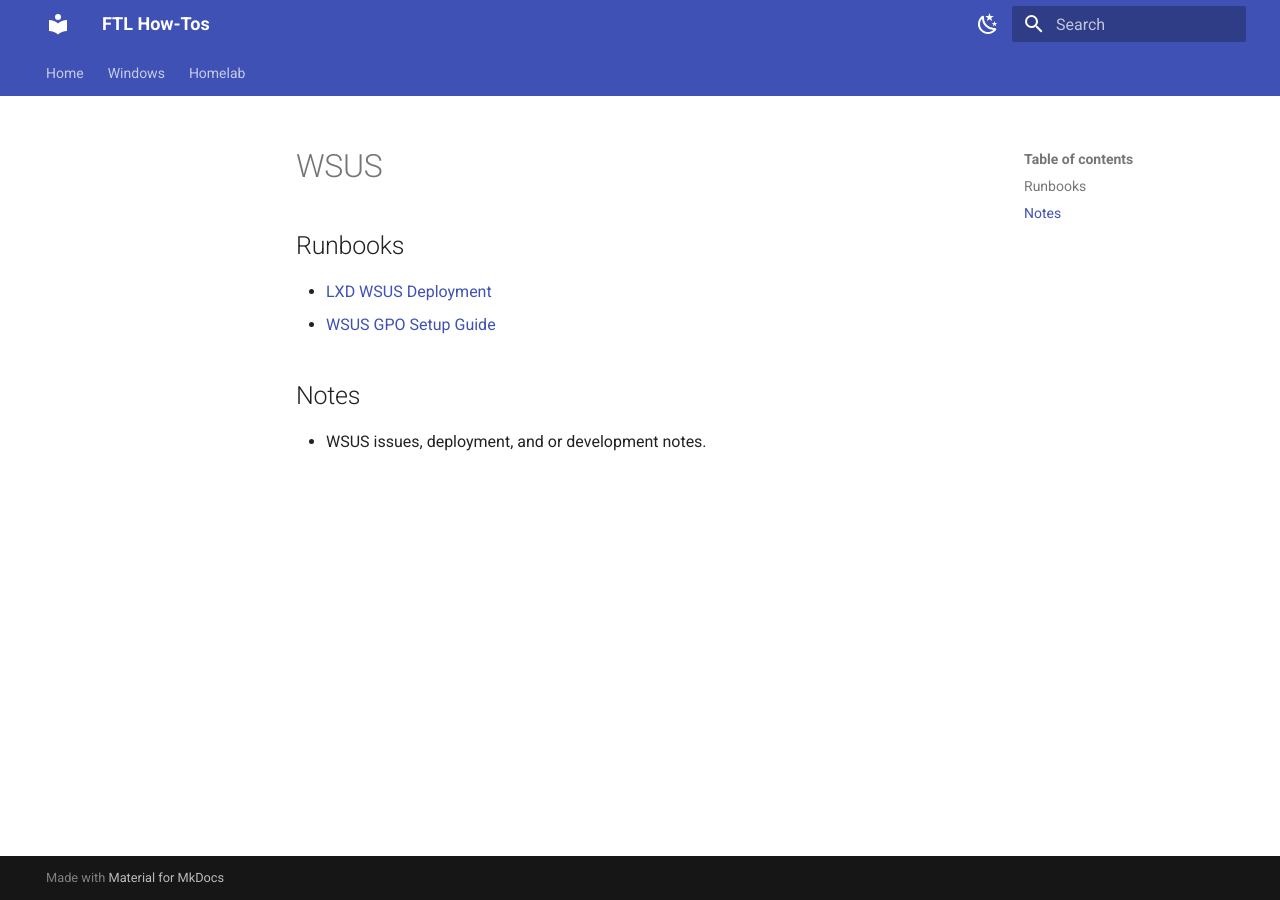
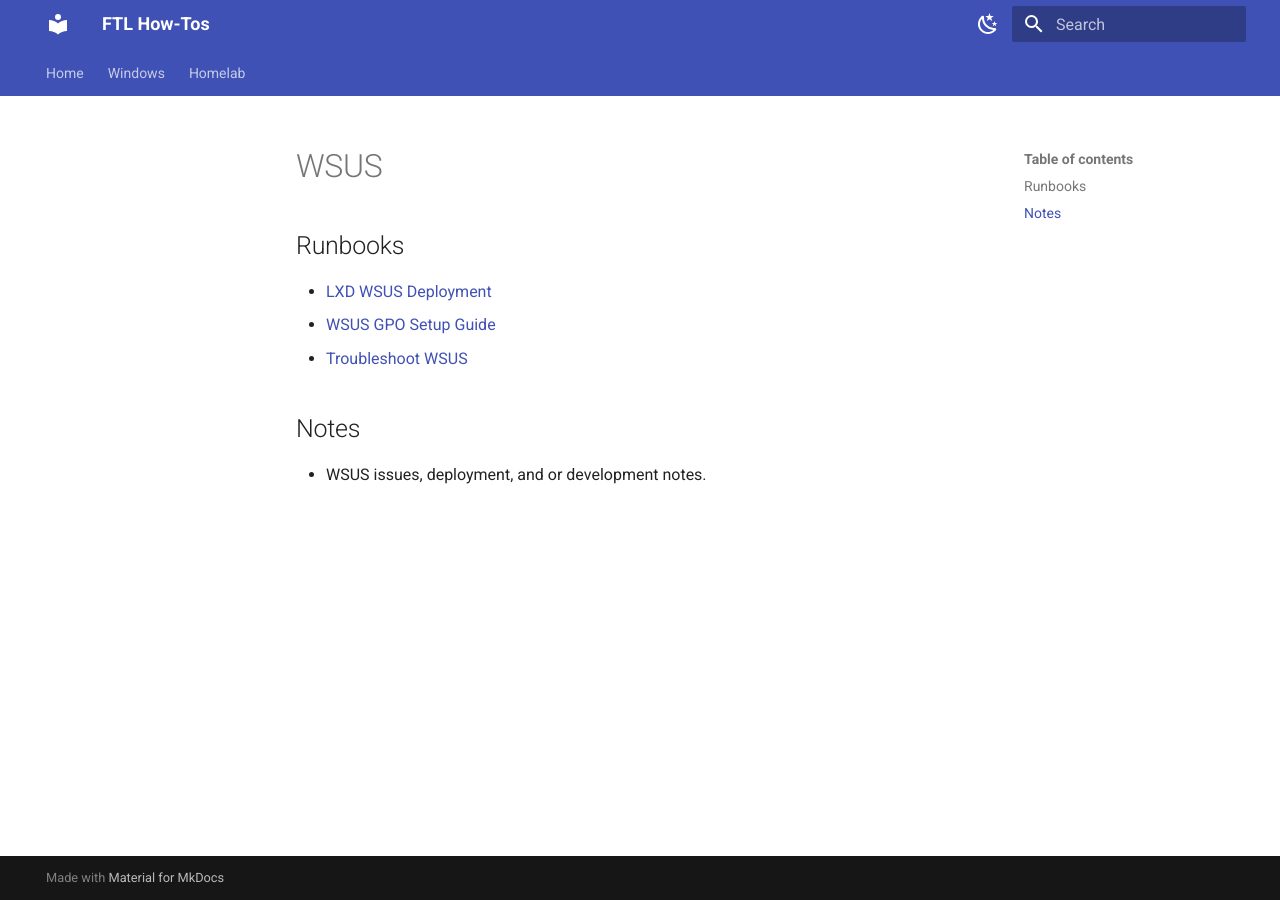
Before and after one commit to uceleke/FTL-HowTos, an MkDocs documentation site: the page built from docs/Windows/WSUS/index.md, in a window 1280 px wide. Built offline with MkDocs 1.6.1 and Material for MkDocs 9.7.7, drawn with Linux system fonts in a browser that asks for light colours.

Commit message:
Update index.md

```diff
--- a/docs/Windows/WSUS/index.md
+++ b/docs/Windows/WSUS/index.md
@@ -3,6 +3,6 @@
 ## Runbooks
 - [LXD WSUS Deployment](LXD-WSUS-AG-Deploy.md)
 - [WSUS GPO Setup Guide](WSUS-GPO-Setup.md)
-
+- [Troubleshoot WSUS](Troubleshooting-WSUS.md)
 ## Notes
 - WSUS issues, deployment, and or development notes.
```
